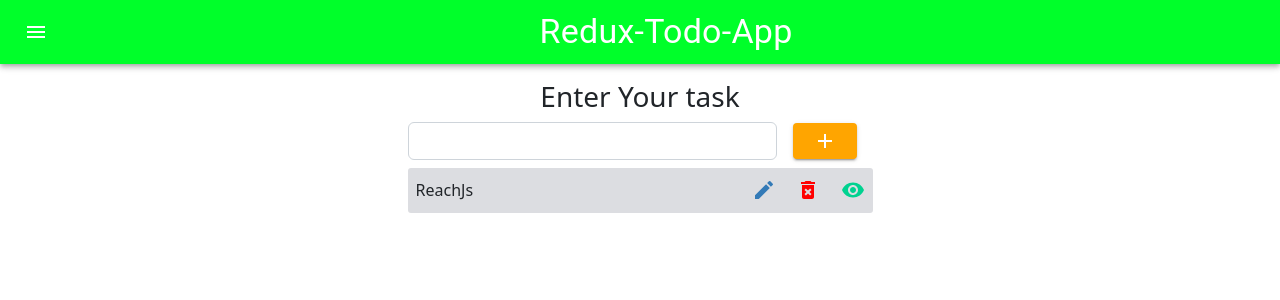
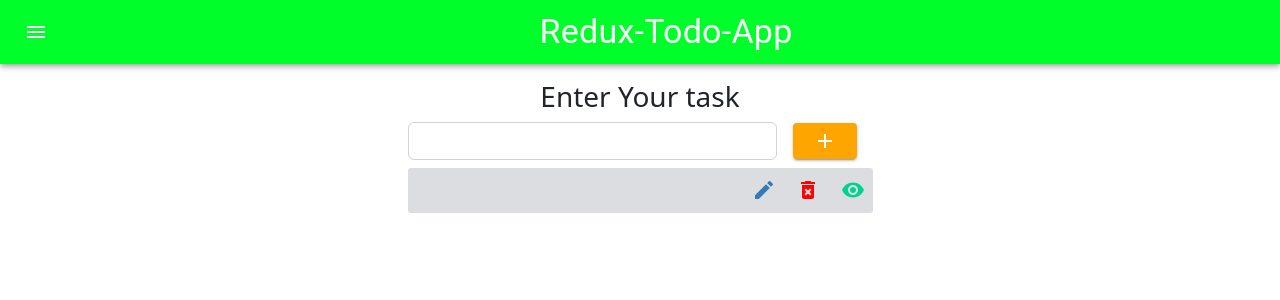
Before and after one commit to krRahul10/reduxtodoapp, a React (Create React App) app in the folder todoapp/: page / in a window 1280 px wide. Both pictures are taken after a click on the button 824 px from the left and 140 px from the top of the page. Shown: the top 300 px of the page. Built offline with nearby package versions, Linux system fonts and the light colour scheme.

Commit message:
delete done

```diff
--- a/todoapp/src/Components/Home.jsx
+++ b/todoapp/src/Components/Home.jsx
@@ -14,6 +14,7 @@ const Home = () => {
 
   const addData = () => {
     dispatch(Add(data))
+    setData("")
   };
   return (
     <div>
--- a/todoapp/src/Components/Todo.jsx
+++ b/todoapp/src/Components/Todo.jsx
@@ -1,29 +1,82 @@
-import React from 'react'
-import ModeEditIcon from '@mui/icons-material/ModeEdit';
-import DeleteForeverIcon from '@mui/icons-material/DeleteForever';
-import RemoveRedEyeIcon from '@mui/icons-material/RemoveRedEye';
-import { useDispatch, useSelector } from 'react-redux';
+import React, { useState } from "react";
+import ModeEditIcon from "@mui/icons-material/ModeEdit";
+import DeleteForeverIcon from "@mui/icons-material/DeleteForever";
+import RemoveRedEyeIcon from "@mui/icons-material/RemoveRedEye";
+import { useDispatch, useSelector } from "react-redux";
+import Button from "react-bootstrap/Button";
+import { RemoveData } from "../redux/action/action";
+import Modal from "react-bootstrap/Modal";
 
 const Todo = () => {
 
-  const { user_data} = useSelector((state) => state.TodoReducer);
+  // model show ke liye ye state use hoga
+  const [showeye, setShoweye] = useState(false);
 
-  console.log(user_data);
+  // model ke ander value ke liye  elem ka use hoga
+  const [showeyeval, setShoweyeval] = useState("");
+
+
+  // useSelector ka use reducer ke function ko call karne ke liye hota h
+  const { user_data } = useSelector((state) => state.TodoReducer);
+
+  // console.log(user_data);
+
+  // useDispatch ka use action wale function ko call kanr ke liye hota h
+  const dispatch = useDispatch()
+
+  const removeElem = (id) =>{
+    // console.log("id", id)
+    dispatch(RemoveData(id))
+    alert("data delete")
+  }
 
   return (
     <div>
-    <div className="todo_data col-lg-5 mx-auto mt-2">
-        <div className="todo_container d-flex justify-content-between align-items-center px-2" style={{background:"#dcdde1", borderRadius:"3px", height:"45px"}}>
-            <li style={{ listStyle:"none"}}>ReachJs</li>
-            <div className="edit_dlt col-lg-3 py-2 d-flex justify-content-between align-items-center">
-                <ModeEditIcon style={{color:"#337ab7 ", cursor:"pointer"}}/>
-                <DeleteForeverIcon style={{color:"red ", cursor:"pointer"}}/>
-                <RemoveRedEyeIcon style={{color:"#00d290", cursor:"pointer"}}/>
-            </div>
-        </div>
+      <div className="todo_data col-lg-5 mx-auto mt-2">
+        {user_data.map((elem, k) => {
+          return (
+            <>
+              <div
+                className="todo_container mb-2 d-flex justify-content-between align-items-center px-2"
+                style={{
+                  background: "#dcdde1",
+                  borderRadius: "3px",
+                  height: "45px",
+                }}
+              >
+                <li style={{ listStyle: "none" }}>{elem}</li>
+                <div className="edit_dlt col-lg-3 py-2 d-flex justify-content-between align-items-center">
+                  <ModeEditIcon
+                    style={{ color: "#337ab7 ", cursor: "pointer" }}
+                  />
+                  <DeleteForeverIcon
+                    style={{ color: "red ", cursor: "pointer" }}
+                    onClick={()=> removeElem(k)}
+                  />
+                  <RemoveRedEyeIcon
+                    style={{ color: "#00d290", cursor: "pointer" }}
+                    onClick={() => {
+                      setShoweye(true)
+                      setShoweyeval(elem)
+                    }}
+                  />
+                </div>
+              </div>
+            </>
+          );
+        })}
+
+        <Modal show={showeye}>
+          <h1 className="mr-3">{showeyeval}</h1>
+          <Modal.Footer>
+            <Button variant="secondary" onClick={() => setShoweye(false)}>
+              Close
+            </Button>
+          </Modal.Footer>
+        </Modal>
+      </div>
     </div>
-    </div>
-  )
-}
+  );
+};
 
-export default Todo
+export default Todo;
--- a/todoapp/src/redux/action/action.js
+++ b/todoapp/src/redux/action/action.js
@@ -4,3 +4,10 @@ export const Add = (item) => {
     payload:item
   };
 };
+
+export const RemoveData = (id) => {
+    return {
+      type:"DELETE_DATA",
+      payload:id
+    };
+  };
--- a/todoapp/src/redux/reducers/reducer.js
+++ b/todoapp/src/redux/reducers/reducer.js
@@ -9,7 +9,16 @@ export const TodoReducer = (state = init_state, action) => {
         user_data: [...state.user_data, action.payload],
       };
 
-      default :
-      return state
+    case "DELETE_DATA":
+      const afterDelete = state.user_data.filter(
+        (elem, k) => k !== action.payload
+      );
+
+      return {
+        user_data: afterDelete,
+      };
+
+    default:
+      return state;
   }
 };
```
